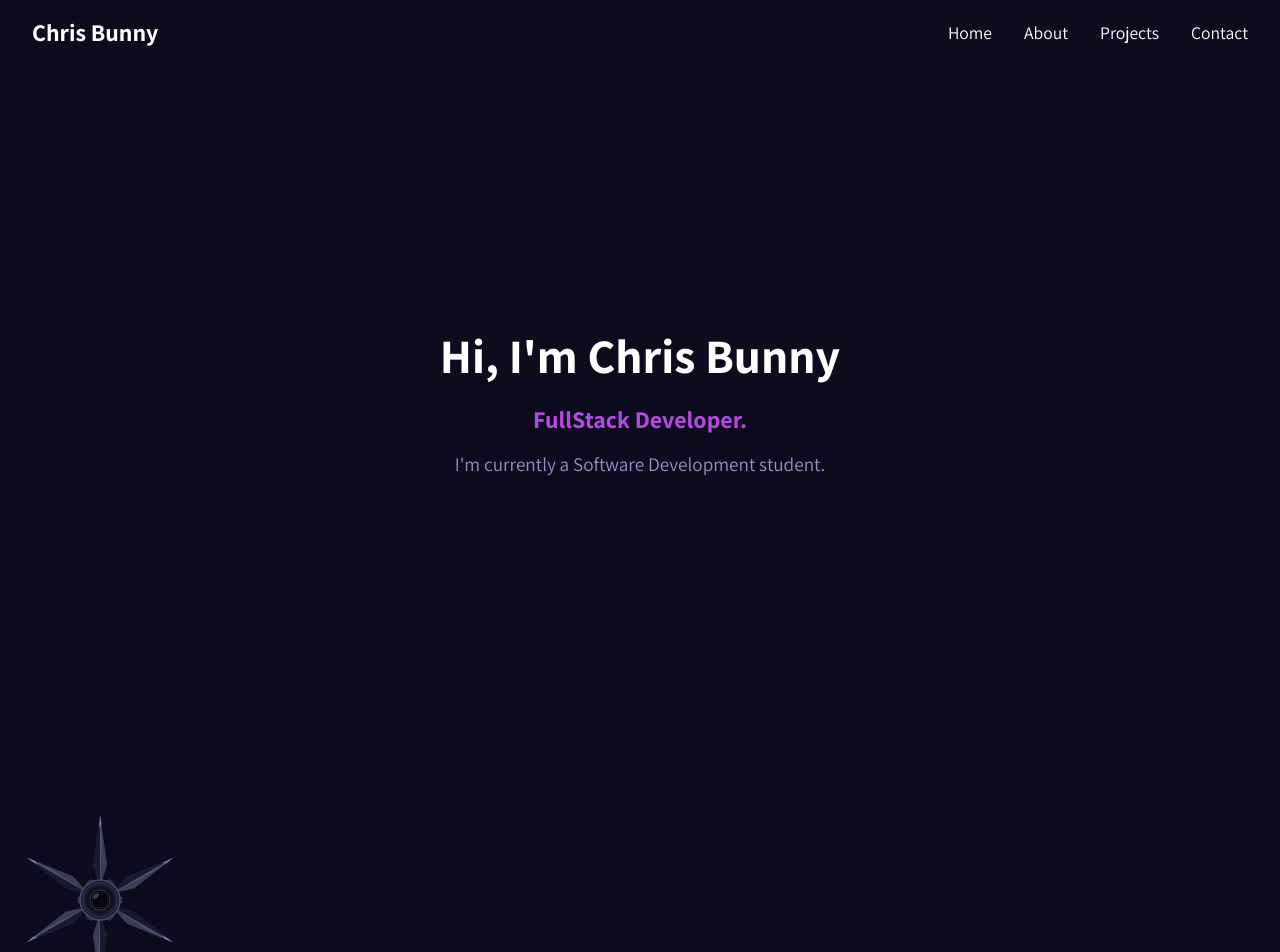
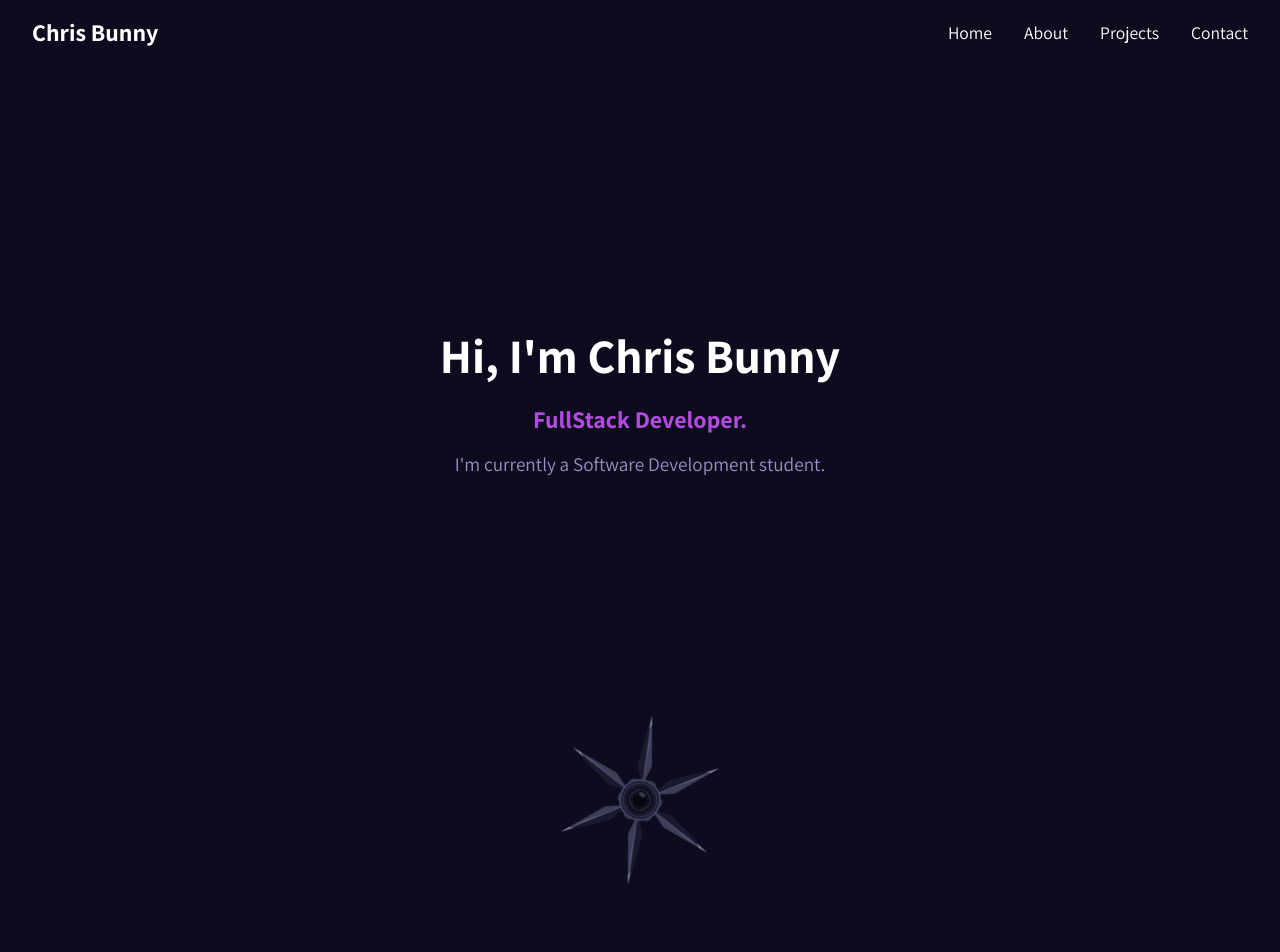
Before and after one commit to CJB2003/my-portfolio, a React (Vite) app: page / in a window 1280 px wide. Shown: the top 952 px of the page. Built offline with nearby package versions, Linux system fonts and the light colour scheme.

Commit message:
Created a scroll effect for the shuriken, doesn't look to great right now

```diff
--- a/src/App.jsx
+++ b/src/App.jsx
@@ -3,14 +3,14 @@ import Hero from "./components/Home";
 import About from "./components/About";
 import Projects from "./components/Projects";
 import Contact from "./components/Contact";
-import Shuriken from "./assets/shuriken.svg";
+import ShurikenSection from "./components/Shuriken";
 
 function App() {
   return (
     <div className="App">
       <Navbar />
       <Hero />
-      <img src={Shuriken} alt="shuriken" style={{ width: "200px" }} />
+      <ShurikenSection />
       <About />
       <Projects />
       <Contact />
--- a/src/components/Shuriken.jsx
+++ b/src/components/Shuriken.jsx
@@ -1,6 +1,6 @@
 import { useEffect, useRef } from "react";
 import Shuriken from "../assets/shuriken.svg";
-import "../styling/ShurikenSection.css";
+import "../styling/Shuriken.css";
 
 function ShurikenSection() {
   const sectionRef = useRef(null);
--- /dev/null
+++ b/src/styling/Shuriken.css
@@ -0,0 +1,20 @@
+.shuriken-section {
+  height: 200vh;
+  position: relative;
+  background-color: var(--bg-dark);
+}
+
+.shuriken-wrapper {
+  position: sticky;
+  top: 50%;
+  transform: translateY(-50%);
+  height: 0;
+  display: flex;
+  justify-content: center;
+  align-items: center;
+}
+
+.shuriken {
+  width: 200px;
+  height: 200px;
+}
```
